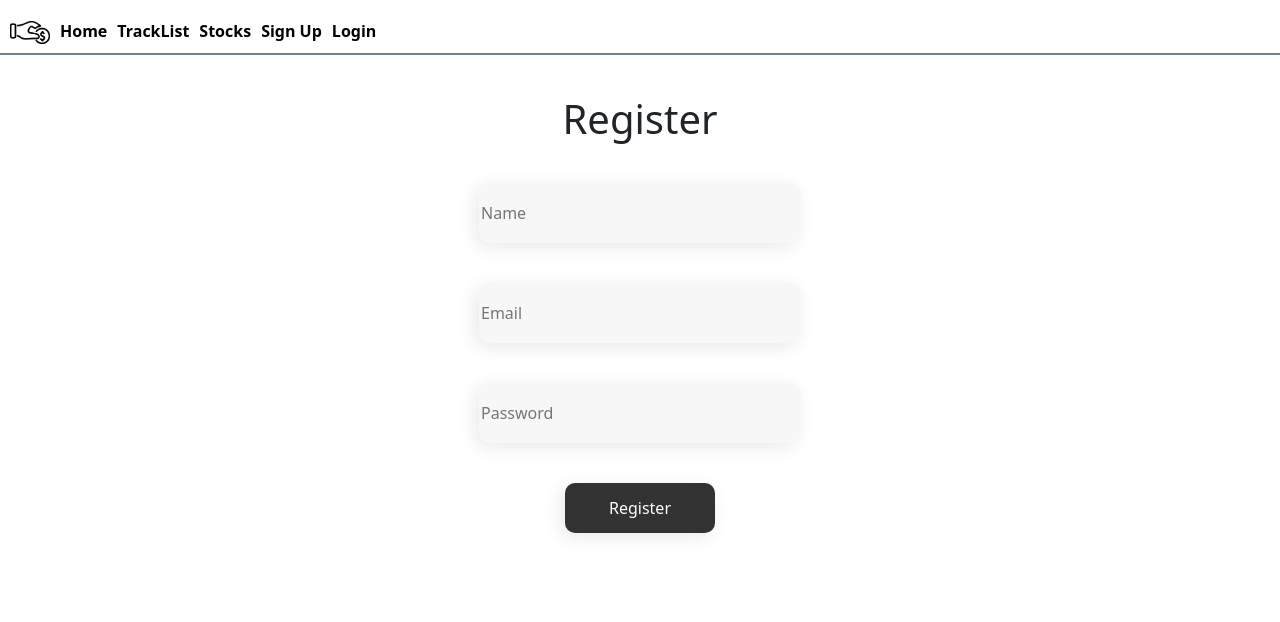
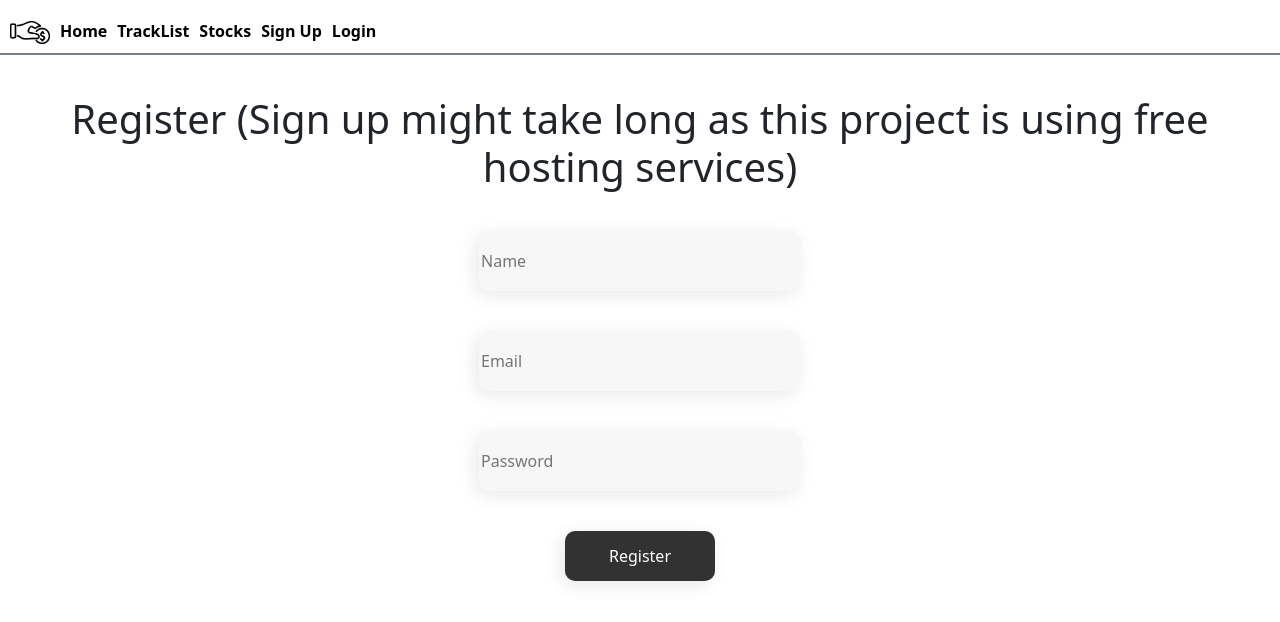
Before and after one commit to svastiks/react-all-investments-portfolio, a React (Create React App) app in the folder client/: page /register in a window 1280 px wide. Shown: the top 622 px of the page. Built offline with nearby package versions, Linux system fonts and the light colour scheme.

Commit message:
Update Signup.jsx

```diff
--- a/client/src/Pages/Signup.jsx
+++ b/client/src/Pages/Signup.jsx
@@ -41,7 +41,7 @@ export default function Home() {
     return (
 
         <div className="signup-cont">
-            <h1 className="signup-header">Register</h1>
+            <h1 className="signup-header">Register (Sign up might take long as this project is using free hosting services)</h1>
             <form onSubmit={registerUser}>
                 <input className="signup-name" value={name} type="text" placeholder="Name" onChange={(e) => setName(e.target.value)}></input> <br></br>
 
```
